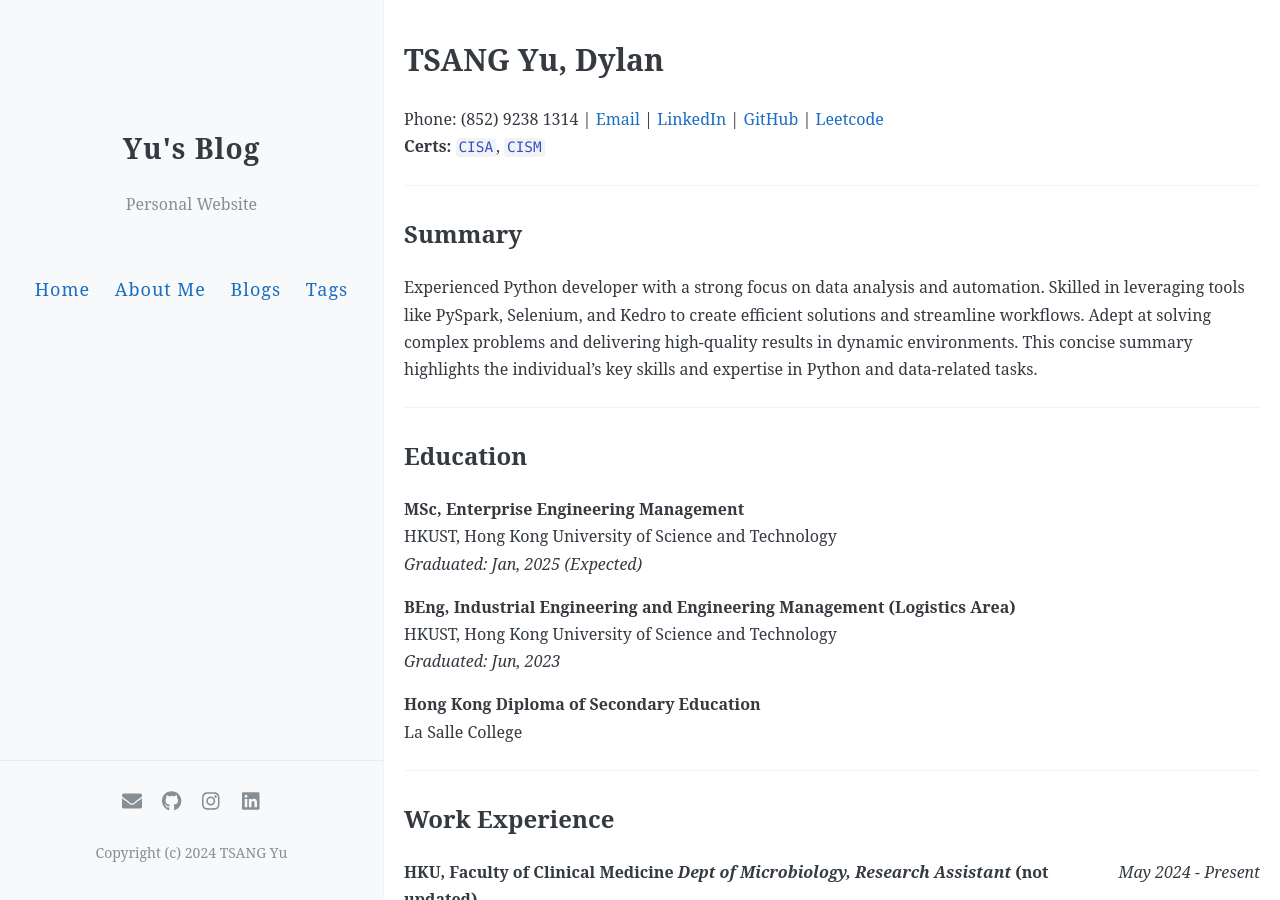
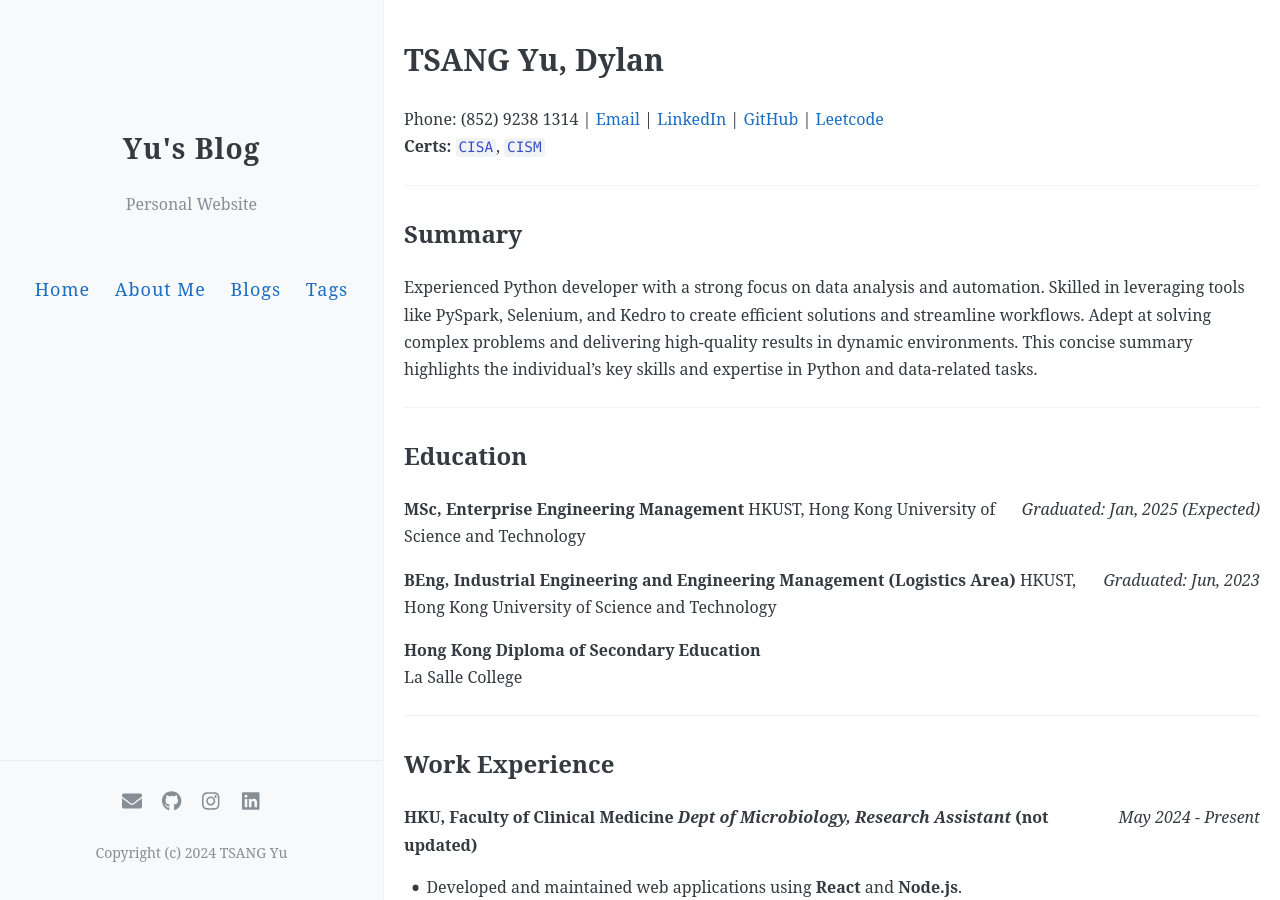
Before and after one commit to yutsang/yutsang.github.io, a Jekyll site: the page built from about.md, in a window 1280 px wide and 900 px high. Built offline with Jekyll 4.4.1, drawn with Linux system fonts in a browser that asks for light colours; comment, search, counter and statistics services are not loaded.

Commit message:
Update about.md

```diff
--- a/about.md
+++ b/about.md
@@ -17,13 +17,11 @@ Experienced Python developer with a strong focus on data analysis and automation
 
 ## Education
 
-**MSc, Enterprise Engineering Management**
+**MSc, Enterprise Engineering Management**  <span style="float: right;">*Graduated: Jan, 2025 (Expected)*</span>
 HKUST, Hong Kong University of Science and Technology
-*Graduated: Jan, 2025 (Expected)*
 
-**BEng, Industrial Engineering and Engineering Management (Logistics Area)**
+**BEng, Industrial Engineering and Engineering Management (Logistics Area)** <span style="float: right;">*Graduated: Jun, 2023*</span>
 HKUST, Hong Kong University of Science and Technology
-*Graduated: Jun, 2023*
 
 **Hong Kong Diploma of Secondary Education**
 La Salle College
```
